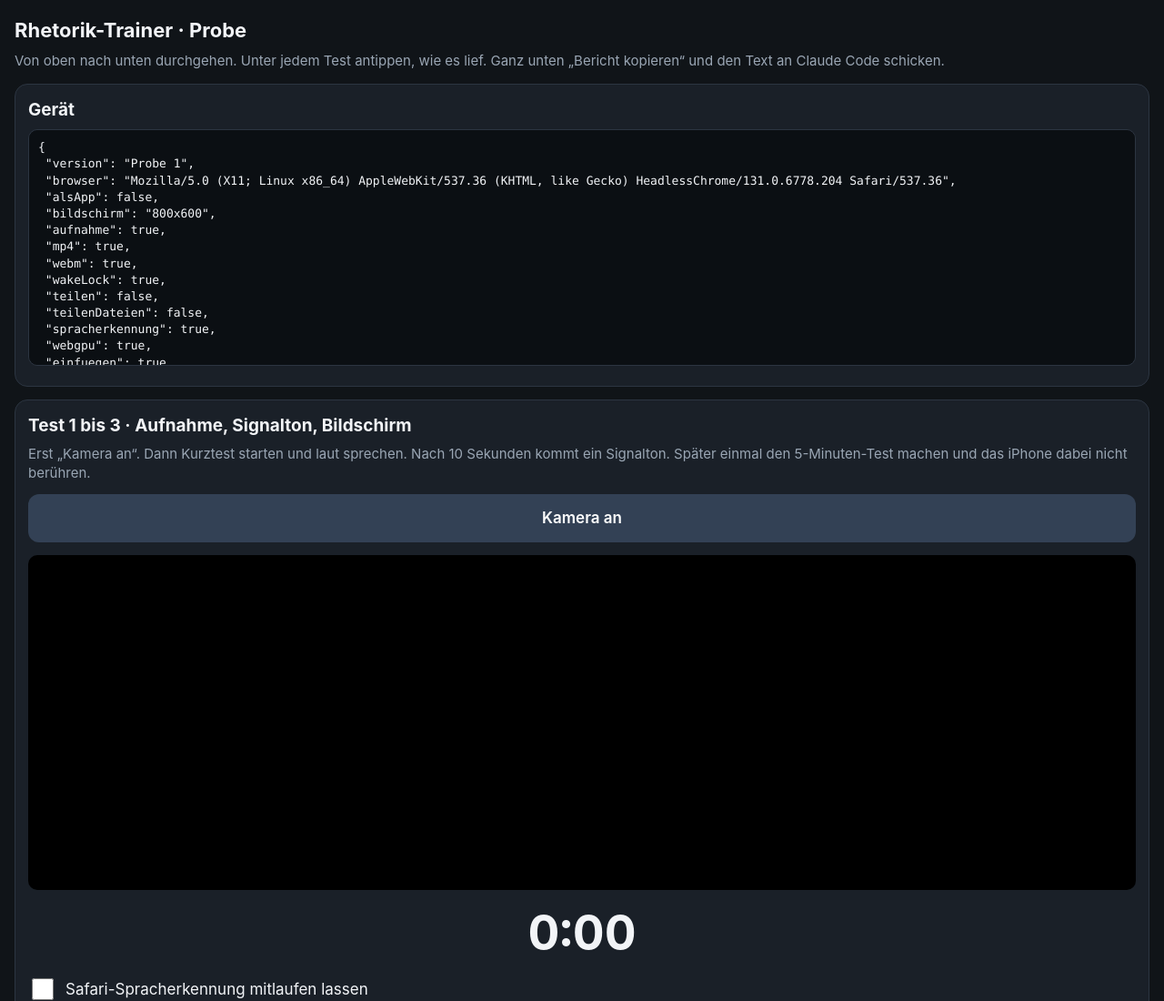
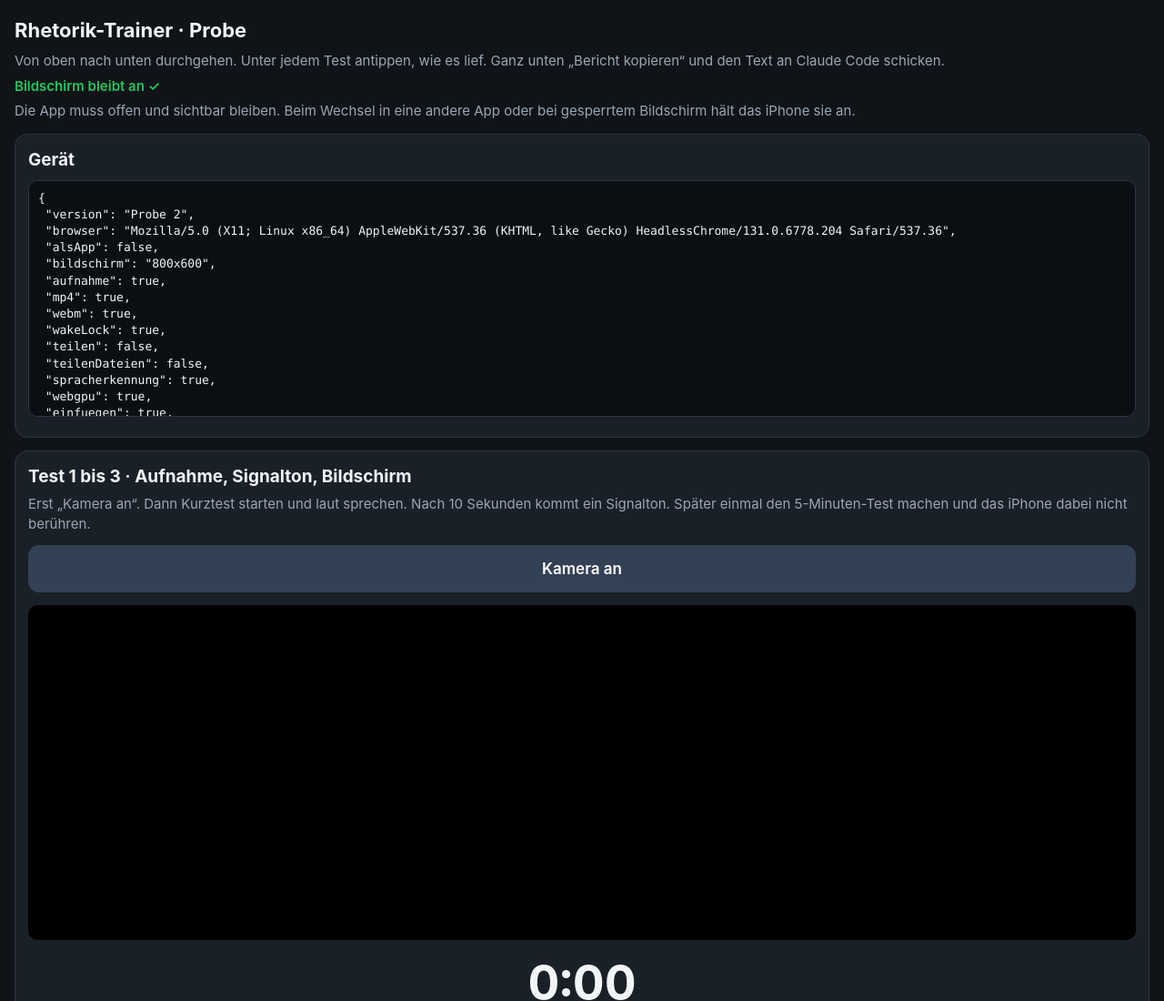
Before and after one commit to StephanHartwig/rhetorik-trainer, a plain HTML site: page index.html in a window 1280 px wide. Shown: the top 1100 px of the page at 91% size. Drawn offline with Linux system fonts and the light colour scheme.

Commit message:
Probe 2: Bildschirm bleibt bei allen Tests an
Co-Authored-By: Claude Fable 5.2 <noreply@anthropic.com>

```diff
--- a/index.html
+++ b/index.html
@@ -49,6 +49,8 @@
 
 <h1>Rhetorik-Trainer · Probe</h1>
 <p class="mut">Von oben nach unten durchgehen. Unter jedem Test antippen, wie es lief. Ganz unten „Bericht kopieren“ und den Text an Claude Code schicken.</p>
+<p id="wake" class="mut" style="font-weight:600"></p>
+<p class="mut">Die App muss offen und sichtbar bleiben. Beim Wechsel in eine andere App oder bei gesperrtem Bildschirm hält das iPhone sie an.</p>
 
 <section>
   <h2>Gerät</h2>
@@ -149,7 +151,7 @@ const $ = (id) => document.getElementById(id);
 const MP = 'https://cdn.jsdelivr.net/npm/@mediapipe/tasks-vision@0.10.32';
 const POSE = 'https://storage.googleapis.com/mediapipe-models/pose_landmarker/pose_landmarker_lite/float16/latest/pose_landmarker_lite.task';
 const FACE = 'https://storage.googleapis.com/mediapipe-models/face_landmarker/face_landmarker/float16/latest/face_landmarker.task';
-const VERSION = 'Probe 1';
+const VERSION = 'Probe 2';
 
 // ---------- Ergebnisse merken (überlebt Neuladen und Abstürze) ----------
 let R = {};
@@ -271,14 +273,22 @@ async function wakeOn() {
   try {
     wl.angefragt++;
     wlObj = await navigator.wakeLock.request('screen');
-    wl.erhalten++;
+    wl.erhalten++; wl.fehler = '';
     wlObj.addEventListener('release', () => { wl.verloren++; });
   } catch (e) { wl.fehler = errText(e); }
 }
-function wakeOff() { try { wlObj && wlObj.release(); } catch (e) {} wlObj = null; }
-document.addEventListener('visibilitychange', () => {
-  if (document.visibilityState === 'visible' && rec && rec.state === 'recording') wakeOn();
-});
+// Der Bildschirm bleibt an, solange die Seite sichtbar ist (nicht nur während der Aufnahme).
+async function keepAwake() {
+  if (document.visibilityState !== 'visible') return;
+  if (!wlObj || wlObj.released) await wakeOn();
+  const an = !!(wlObj && !wlObj.released);
+  $('wake').textContent = an ? 'Bildschirm bleibt an ✓' : 'Bildschirm kann ausgehen: bitte ab und zu antippen' + (wl.fehler ? ' (' + wl.fehler + ')' : '');
+  $('wake').style.color = an ? 'var(--ok)' : 'var(--mid)';
+}
+document.addEventListener('visibilitychange', keepAwake);
+document.addEventListener('pointerdown', keepAwake);
+setInterval(keepAwake, 15000);
+keepAwake();
 
 // ---------- Spracherkennung von Safari ----------
 function startSpeech(onUpdate) {
@@ -333,7 +343,7 @@ async function startRec(sec) {
   show('out1', '');
   try { ensureAudio(); await ensureCam(); }
   catch (e) { add('out1', 'Kamera/Mikrofon geht nicht: ' + errText(e)); set('a1', { fehler: errText(e) }); return; }
-  await wakeOn();
+  await keepAwake();
   chunks = []; leer = 0; beeps = 0; recSoll = sec;
   const mime = pickMime();
   try {
@@ -363,7 +373,6 @@ function stopRec() {
 }
 async function finishRec() {
   const dur = (performance.now() - recT0) / 1000;
-  wakeOff();
   const blob = new Blob(chunks, { type: rec.mimeType || 'video/mp4' });
   useBlob(blob, dur);
   const a = {
```
